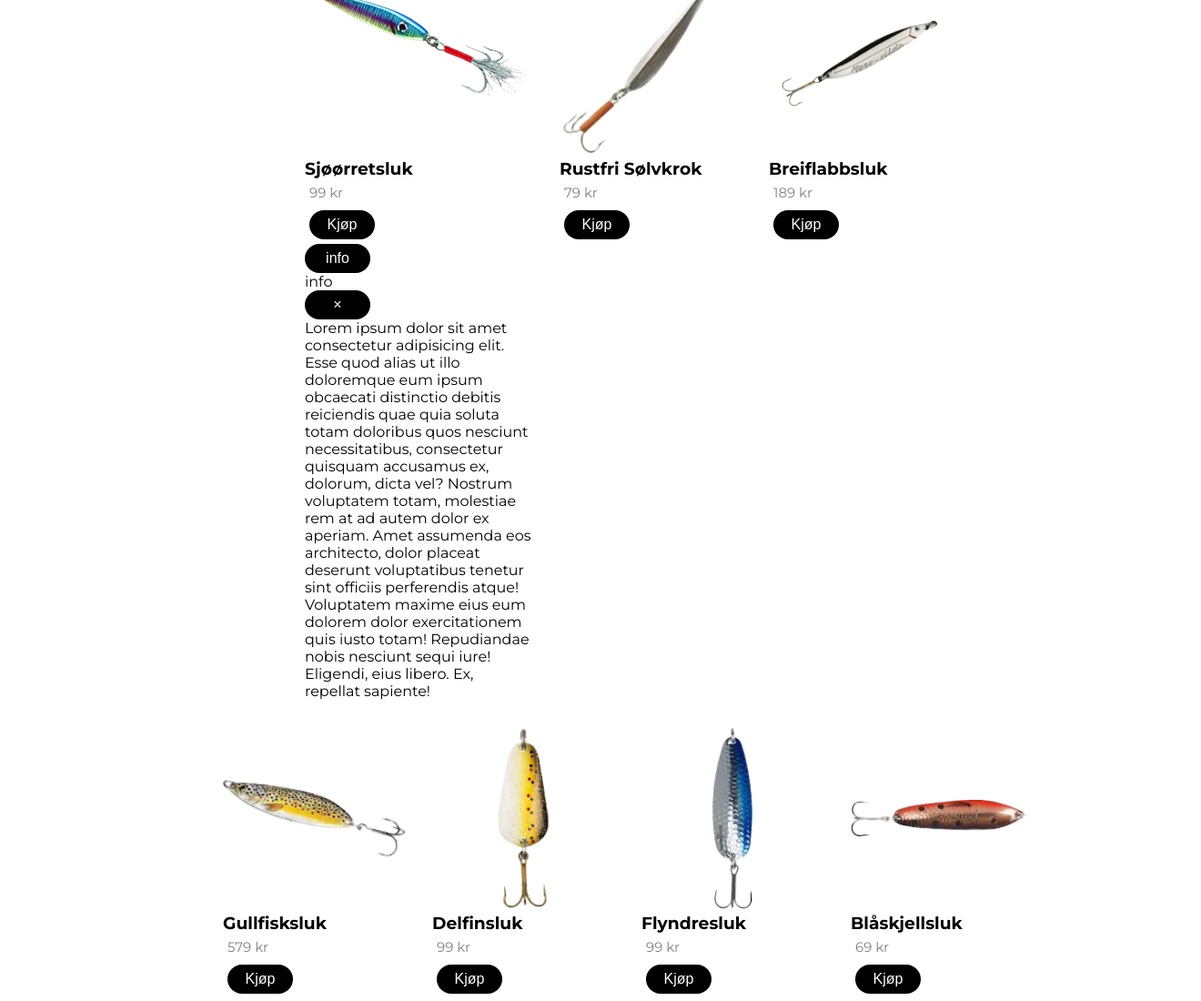
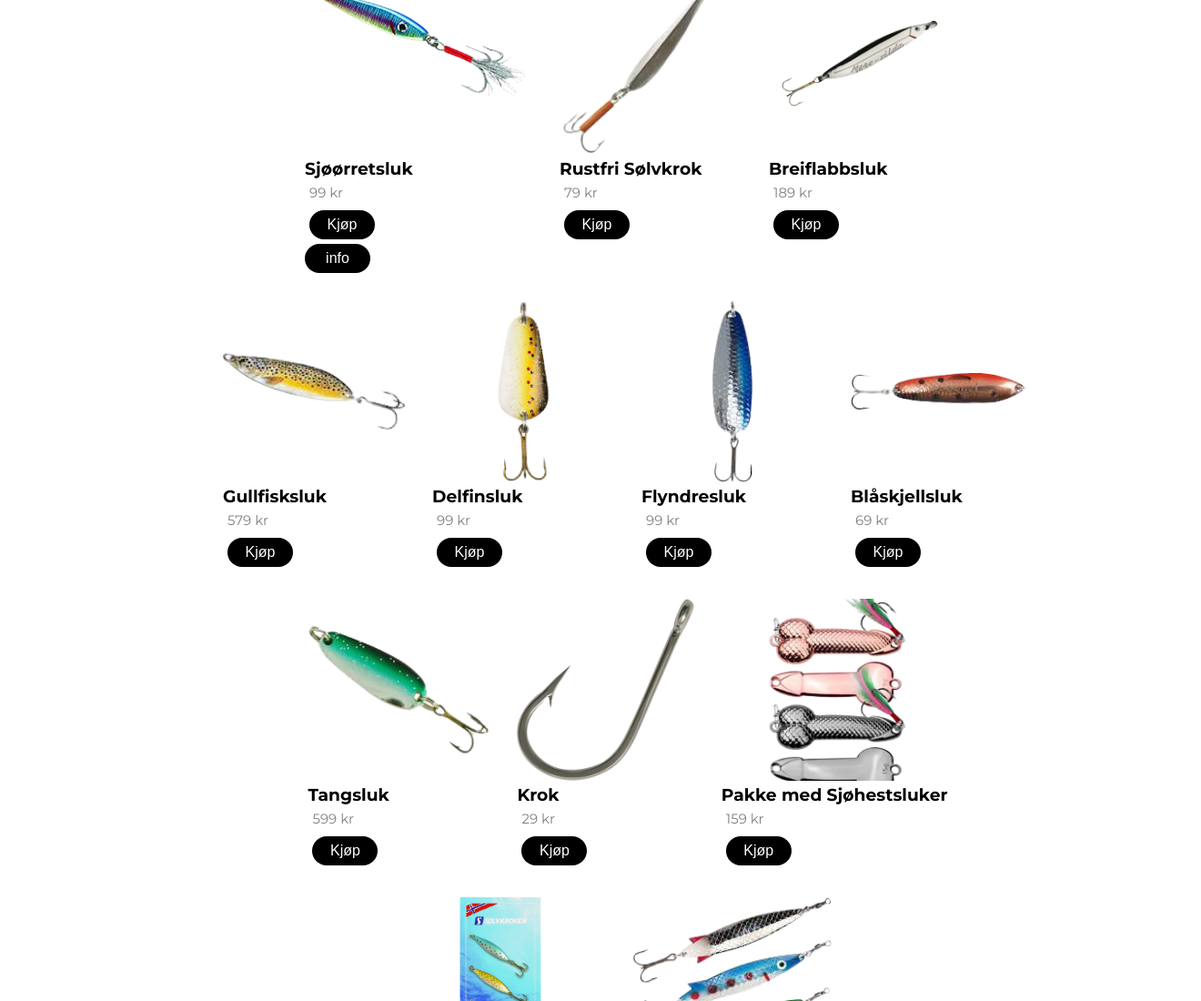
Before and after one commit to tiltobias/hookers, a plain HTML site: page HTML/Kroker.html in a window 1280 px wide. Shown: the part 634-1734 px from the top of the page at 91% size, 1320 px wide, since content can reach past the window. Drawn offline with Linux system fonts and the light colour scheme.

Commit message:
Add files via upload

```diff
--- a/css/Stang.css
+++ b/css/Stang.css
@@ -188,3 +188,70 @@ figcaption {
   filter: brightness(50%);
   transition: 0.5s ease;
 }
+
+*,
+*::after,
+*::before {
+  box-sizing: border-box;
+}
+
+.modal {
+  position: fixed;
+  top: 50%;
+  left: 50%;
+  transform: translate(-50%, -50%) scale(0);
+  transition: 200ms ease-in-out;
+  border: 1px solid black;
+  border-radius: 10px;
+  z-index: 10;
+  background-color: white;
+  width: 500px;
+  max-width: 80%;
+}
+
+.modal.active {
+  transform: translate(-50%, -50%) scale(1);
+}
+
+.modal-header {
+  padding: 10px 15px;
+  display: flex;
+  justify-content: space-between;
+  align-items: center;
+  border-bottom: 1px solid black;
+}
+
+.modal-header .title {
+  font-size: 1.25rem;
+  font-weight: bold;
+}
+
+.modal-header .close-button {
+  cursor: pointer;
+  border: none;
+  outline: none;
+  background: none;
+  font-size: 1.25rem;
+  font-weight: bold;
+}
+
+.modal-body {
+  padding: 10px 15px;
+}
+
+#overlay {
+  position: fixed;
+  opacity: 0;
+  transition: 200ms ease-in-out;
+  top: 0;
+  left: 0;
+  right: 0;
+  bottom: 0;
+  background-color: rgba(0, 0, 0, 0.5);
+  pointer-events: none;
+}
+
+#overlay.active {
+  opacity: 1;
+  pointer-events: all;
+}
```
